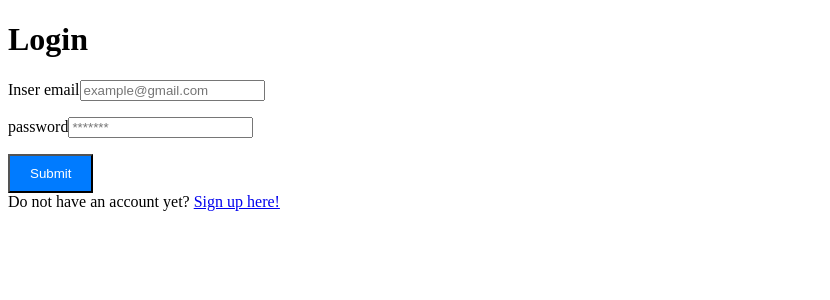
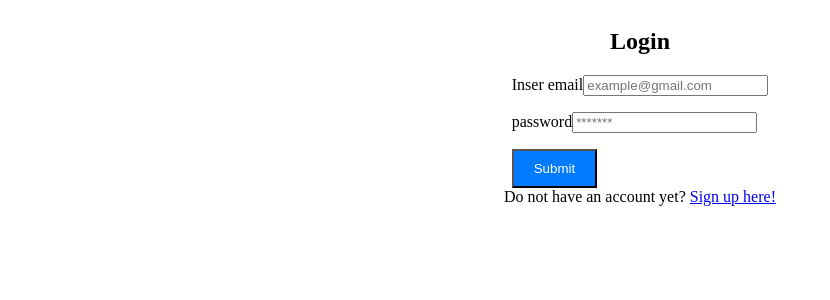
Before and after one commit to MarcosUgalde/News-app, a React (Vite) app in the folder frontend/: page /login in a window 1280 px wide. Shown: the top 300 px of the page, without its empty margins (0-830 px from the left). Built offline with nearby package versions, Linux system fonts and the light colour scheme; no server answers.

Commit message:
style: added styles for login page

```diff
--- a/frontend/src/pages/Login/index.jsx
+++ b/frontend/src/pages/Login/index.jsx
@@ -32,7 +32,7 @@ function Login() {
   const { errors } = login
 
   return (
-    <>
+    <Styled.Body>
       <h1>Login</h1>
       <form onSubmit={handleSubmit(handleForm)}>
         <label htmlFor="email">Inser email</label>
@@ -43,10 +43,10 @@ function Login() {
         <p>{formState.errors && errors[formState.errors?.password?.type]}</p>
         <Styled.SubmitButton type='submit'>Submit</Styled.SubmitButton>
       </form>
-      <>
+      <div>
         Do not have an account yet? <a href='/signup'>Sign up here!</a>
-      </>
-    </>
+      </div>
+    </Styled.Body>
   )
 }
 
--- a/frontend/src/pages/Login/styles.jsx
+++ b/frontend/src/pages/Login/styles.jsx
@@ -1,4 +1,10 @@
 import { styled } from "styled-components";
+
+const Body = styled.section`
+    display: flex;
+    flex-direction: column;
+    align-items: center;
+`
 
 const SubmitButton = styled.button`
     background-color: #007bff;
@@ -7,5 +13,6 @@ const SubmitButton = styled.button`
     cursor: pointer;
 `
 export default {
+    Body,
     SubmitButton,
 }
```
